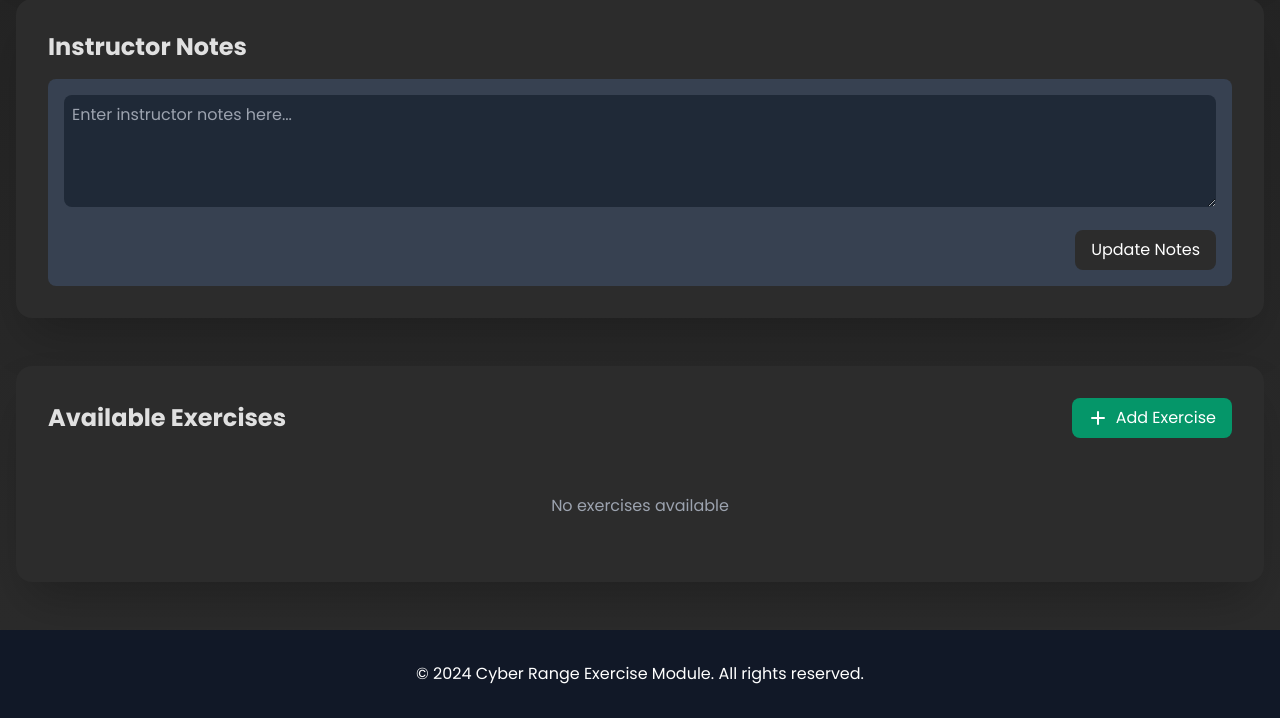
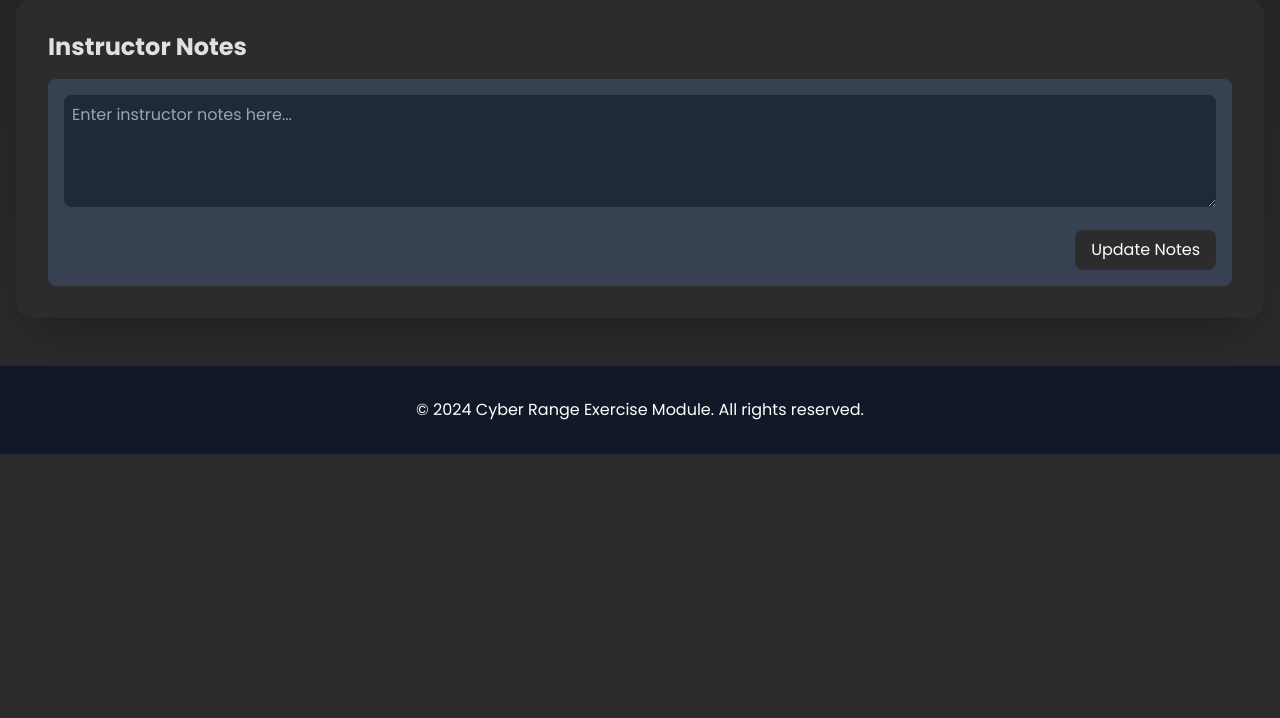
Before and after one commit to Henryy7y/Cyber-Range, a Django app: page /scoreboard/instructor-details/ in a window 1280 px wide. Shown: the part 943-1661 px from the top of the page. After the commit the page ends 1397 px from the top, so only its background shows below. Run offline with Django 5.2, Linux system fonts and the light colour scheme.

Commit message:
removed available exercises from indiv exercises

```diff
--- a/scoreboard/templates/scoreboard/instructor_details.html
+++ b/scoreboard/templates/scoreboard/instructor_details.html
@@ -167,42 +167,6 @@
                 </form>
             </div>
         </section>
-
-        <section class="bg-cyber rounded-2xl shadow-2xl p-8 mb-12">
-            <div class="flex justify-between items-center mb-6">
-                <h3 class="text-2xl font-bold text-cyber">Available Exercises</h3>
-                <a href="{% url 'add_exercise' %}" class="bg-green-600 hover:bg-green-700 text-white px-4 py-2 rounded-lg transition duration-300 flex items-center">
-                    <svg xmlns="http://www.w3.org/2000/svg" class="h-5 w-5 mr-2" viewBox="0 0 20 20" fill="currentColor">
-                        <path fill-rule="evenodd" d="M10 3a1 1 0 011 1v5h5a1 1 0 110 2h-5v5a1 1 0 11-2 0v-5H4a1 1 0 110-2h5V4a1 1 0 011-1z" clip-rule="evenodd" />
-                    </svg>
-                    Add Exercise
-                </a>
-            </div>
-
-            <div class="space-y-4">
-                {% for exercise in exercises %}
-                <div class="flex items-center justify-between bg-gray-700 p-4 rounded-lg hover:bg-gray-600 transition duration-300">
-                    <div class="flex items-center space-x-4">
-                        <span class="text-lg font-semibold">#{{ exercise.id }}</span>
-                        <div>
-                            <h4 class="font-semibold">{{ exercise.name }}</h4>
-                            <span class="text-sm text-gray-300">{{ exercise.type }}</span>
-                        </div>
-                    </div>
-                    <a href="{% url 'edit_exercise' exercise.id %}" class="bg-blue-600 hover:bg-blue-700 text-white px-4 py-2 rounded-lg transition duration-300 flex items-center">
-                        <svg xmlns="http://www.w3.org/2000/svg" class="h-5 w-5 mr-2" viewBox="0 0 20 20" fill="currentColor">
-                            <path d="M13.586 3.586a2 2 0 112.828 2.828l-.793.793-2.828-2.828.793-.793zM11.379 5.793L3 14.172V17h2.828l8.38-8.379-2.83-2.828z" />
-                        </svg>
-                        Edit
-                    </a>
-                </div>
-                {% empty %}
-                <div class="text-center py-8 text-gray-400">
-                    <p>No exercises available</p>
-                </div>
-                {% endfor %}
-            </div>
-        </section>
     </main>
 
     <footer class="bg-gray-900 text-white py-8">
```
